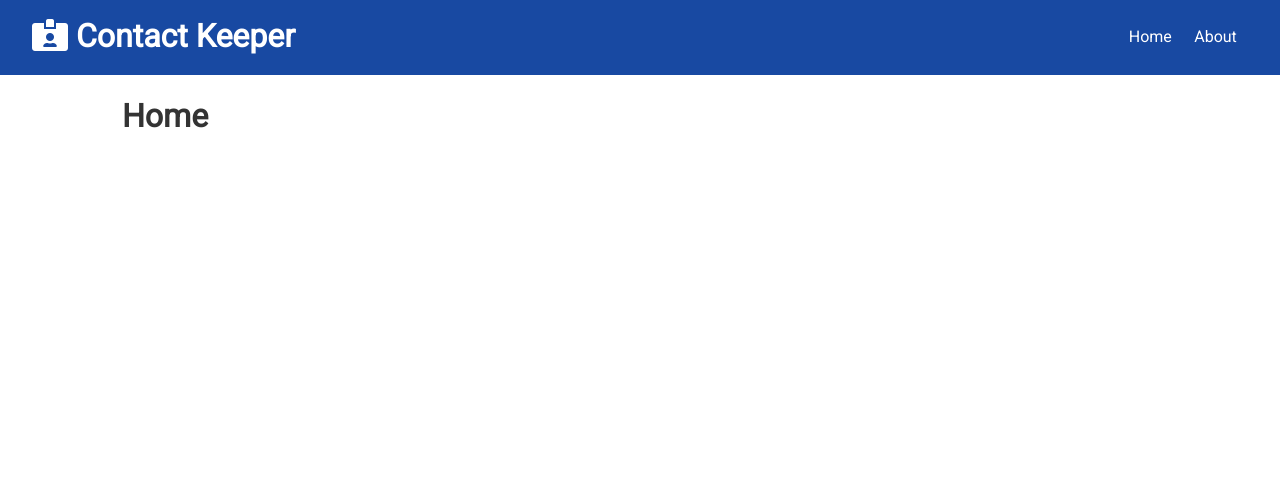
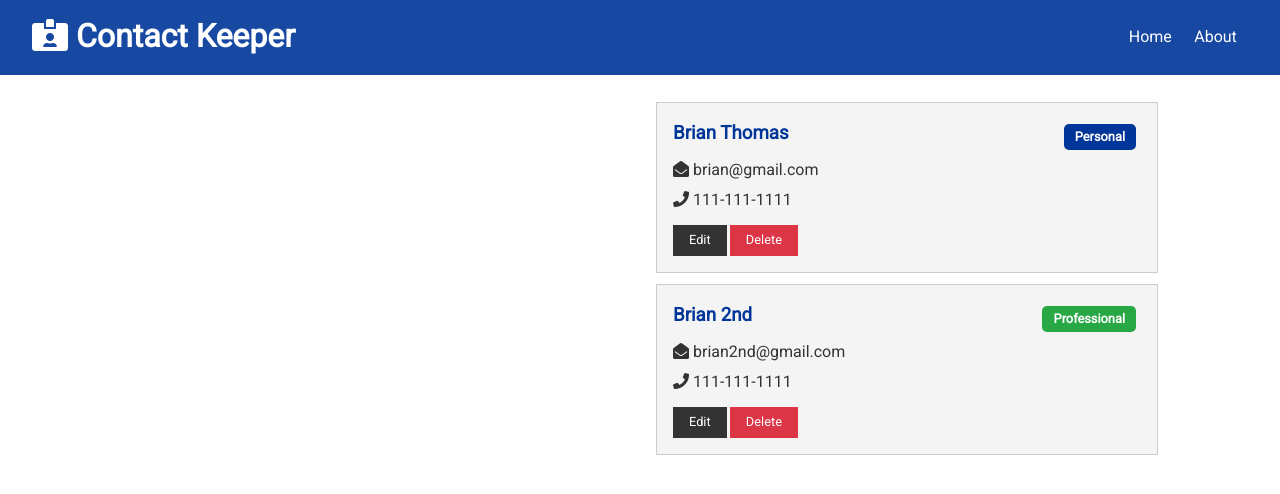
Before and after one commit to Bjthomas11/Contact-Managment, a React (Create React App) app in the folder client/: page / in a window 1280 px wide. Shown: the top 494 px of the page. Built offline with nearby package versions, Linux system fonts and the light colour scheme.

Commit message:
adding contacts UI with conatcts state

```diff
--- /dev/null
+++ b/client/src/components/contacts/contact-item.component.jsx
@@ -0,0 +1,38 @@
+import React from "react";
+
+const ContactItem = ({ contact }) => {
+  const { name, email, phone, type, id } = contact;
+  return (
+    <div className="card bg-light">
+      <h3 className="text-primary text-left">
+        {name}{" "}
+        <span
+          style={{ float: "right" }}
+          className={`badge ${
+            type === "professional" ? "badge-success" : "badge-primary"
+          }`}
+        >
+          {type.charAt(0).toUpperCase() + type.slice(1)}
+        </span>
+      </h3>
+      <ul className="list">
+        {email && (
+          <li>
+            <i className="fas fa-envelope-open" /> {email}
+          </li>
+        )}
+        {phone && (
+          <li>
+            <i className="fas fa-phone" /> {phone}
+          </li>
+        )}
+      </ul>
+      <p>
+        <button className="btn btn-dark btn-sm">Edit</button>
+        <button className="btn btn-danger btn-sm">Delete</button>
+      </p>
+    </div>
+  );
+};
+
+export default ContactItem;
--- /dev/null
+++ b/client/src/components/contacts/contacts.component.jsx
@@ -0,0 +1,18 @@
+import React, { useContext, Fragment } from "react";
+import ContactContext from "../../context/contact/contactContext";
+import ContactItem from "./contact-item.component";
+
+const Contacts = () => {
+  const contactContext = useContext(ContactContext);
+
+  const { contacts } = contactContext;
+  return (
+    <Fragment>
+      {contacts.map((contact) => (
+        <ContactItem key={contact.id} contact={contact} />
+      ))}
+    </Fragment>
+  );
+};
+
+export default Contacts;
--- a/client/src/components/pages/home/home.component.jsx
+++ b/client/src/components/pages/home/home.component.jsx
@@ -1,9 +1,13 @@
 import React from "react";
+import Contacts from "../../contacts/contacts.component";
 
 const Home = () => {
   return (
-    <div>
-      <h1>Home</h1>
+    <div className="grid-2">
+      <div>{/* contact form */}</div>
+      <div>
+        <Contacts />
+      </div>
     </div>
   );
 };
```
